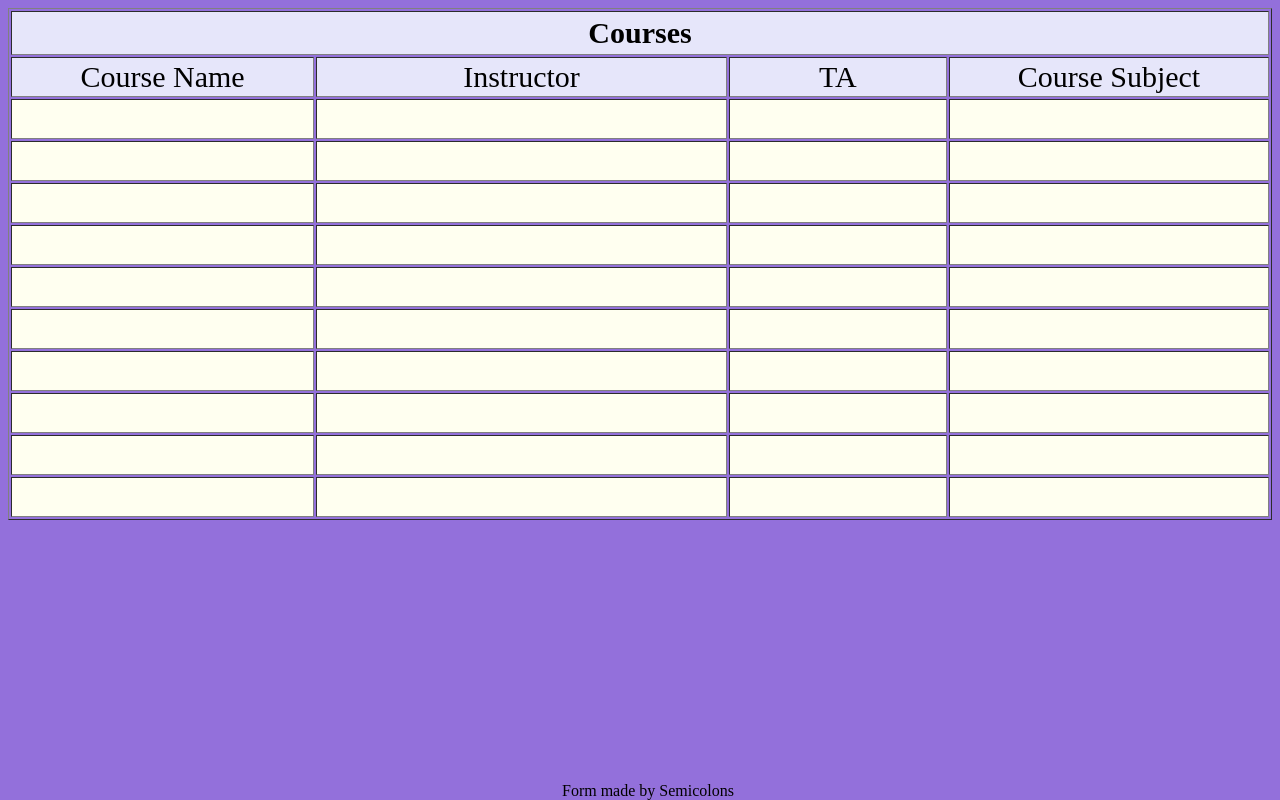
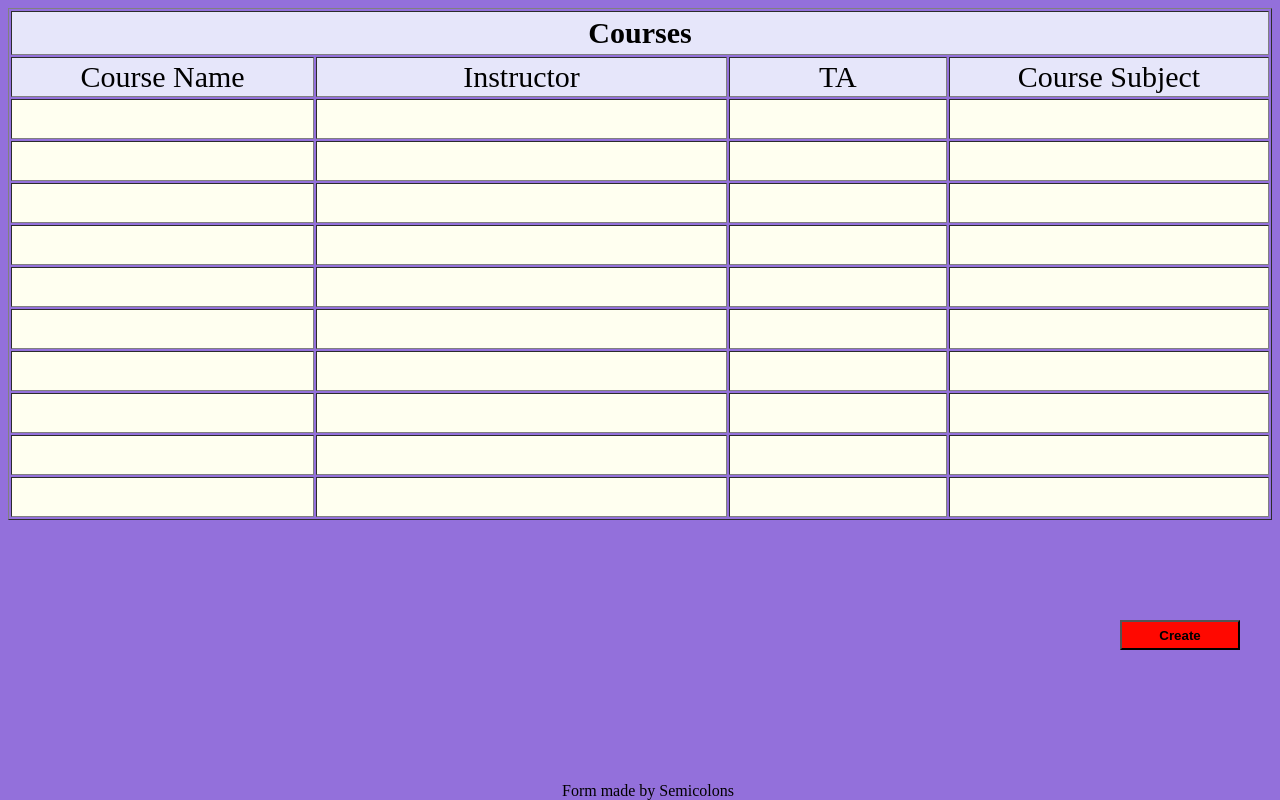
Before and after one commit to katetdo/CS361Project, a Django app: template templates/admin.html in a window 1280 px wide. Run offline with Django 3.2, Linux system fonts and the light colour scheme; the template is opened without the code that fills it, so the values that code supplies are empty.

Commit message:
Added create button at the bottom

```diff
--- a/templates/admin.css
+++ b/templates/admin.css
@@ -1,3 +1,12 @@
 body{
   background: mediumpurple;
 }
+#createButton{
+  position: absolute;
+  right:    40px;
+  bottom:   150px;
+  width:120px;
+  height:30px;
+  background: #FF0800;
+  font-weight: bold;
+}
--- a/templates/admin.html
+++ b/templates/admin.html
@@ -79,6 +79,7 @@
         <td></td>
       </tr>
     </table>
+    <button type="button" id="createButton">Create</button>
   </body>
   <footer>
     <div style="position:fixed;bottom:0;height:auto;margin-top:40px;width:100%;text-align:center">
```
